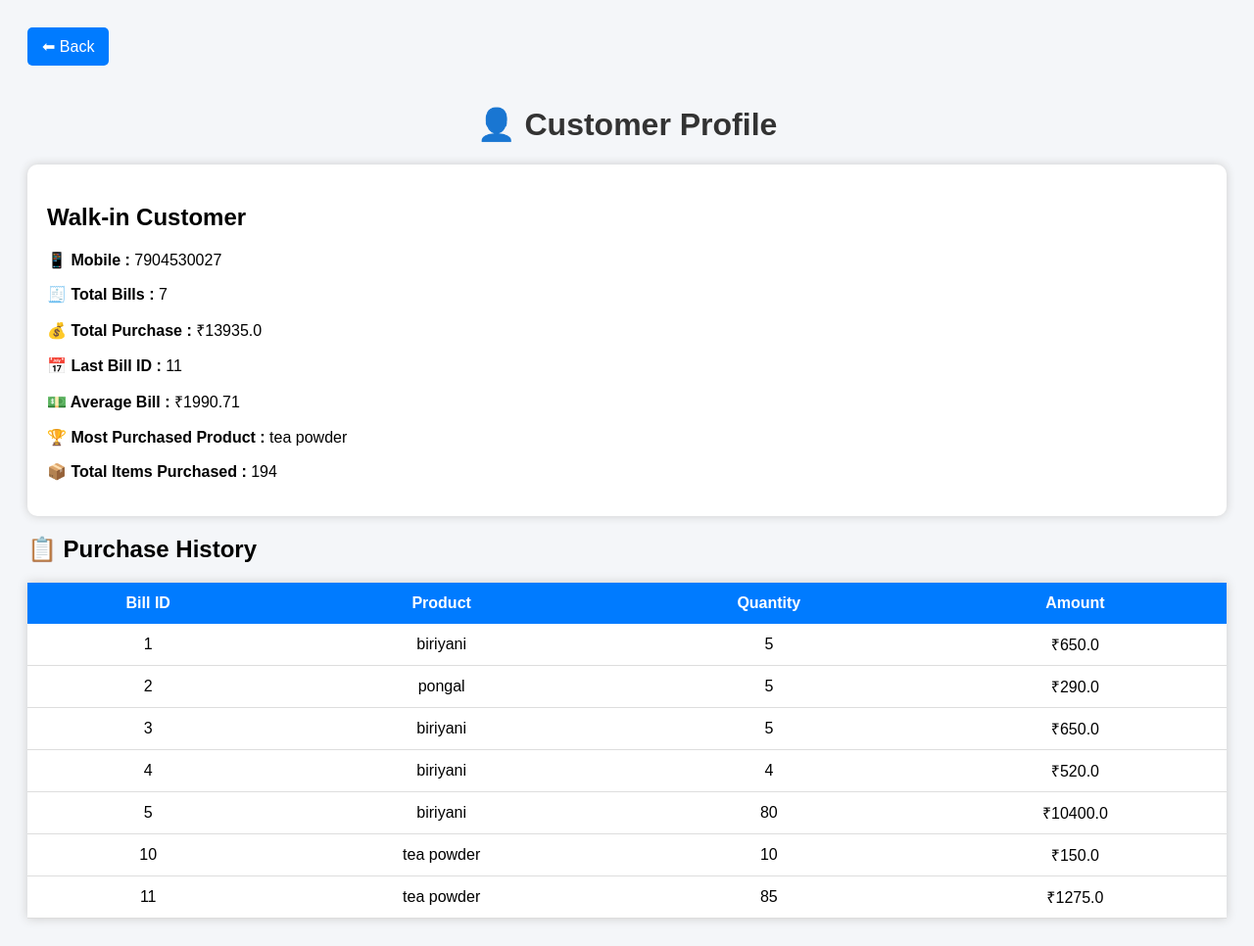
After one commit to aibusiness0630-founder/AI-Billing, a Flask app: page /customer/7904530027 in a window 1280 px wide. The commit adds this page. Shown: the whole page at 98% size. Run offline with Flask 3, Linux system fonts and the light colour scheme; data comes from the database, SQL or seed files in the repository; both versions use the stored data as it was after the commit.

Commit message:
Day 25: Added Customer Management and Customer Profile

```diff
--- a/app.py
+++ b/app.py
@@ -248,6 +248,64 @@ def history():
     bills = Bill.query.all()
     return render_template("history.html", bills=bills)
 
+@app.route("/customers")
+def customers():
+
+    customers = (
+        db.session.query(Bill.customer_name, Bill.mobile)
+        .distinct(Bill.mobile)
+        .all()
+    )
+
+    return render_template(
+        "customers.html",
+        customers=customers
+    )
+
+@app.route("/customer/<mobile>")
+def customer_profile(mobile):
+
+    bills = Bill.query.filter_by(mobile=mobile).all()
+
+    if not bills:
+        return "Customer Not Found"
+
+    customer_name = bills[0].customer_name
+
+    total_bills = len(bills)
+    total_purchase = sum(bill.total for bill in bills)
+
+    last_purchase = max(bills, key=lambda x: x.id)
+
+    average_bill = round(total_purchase / total_bills, 2) if total_bills else 0
+
+    product_count = {}
+    total_items = 0
+
+    for bill in bills:
+        total_items += bill.quantity
+
+        if bill.product in product_count:
+            product_count[bill.product] += bill.quantity
+        else:
+            product_count[bill.product] = bill.quantity
+
+    most_product = max(product_count, key=product_count.get)
+
+    return render_template(
+        "customer_profile.html",
+        customer_name=customer_name,
+        mobile=mobile,
+        bills=bills,
+        total_bills=total_bills,
+        total_purchase=total_purchase,
+        last_purchase=last_purchase,
+        average_bill=average_bill,
+        most_product=most_product,
+        total_items=total_items
+    )
+
+
 @app.route("/shop-settings", methods=["GET", "POST"])
 def shop_settings():
 
--- /dev/null
+++ b/templates/customer_profile.html
@@ -0,0 +1,110 @@
+<!DOCTYPE html>
+<html>
+<head>
+    <title>Customer Profile</title>
+
+    <style>
+        body{
+            font-family:Arial,sans-serif;
+            background:#f4f6f9;
+            padding:20px;
+        }
+
+        h1{
+            text-align:center;
+            color:#333;
+        }
+
+        .card{
+            background:white;
+            padding:20px;
+            border-radius:10px;
+            box-shadow:0 0 10px #ccc;
+            margin-bottom:20px;
+        }
+
+        table{
+            width:100%;
+            border-collapse:collapse;
+            background:white;
+            box-shadow:0 0 10px #ccc;
+        }
+
+        th{
+            background:#007bff;
+            color:white;
+            padding:12px;
+        }
+
+        td{
+            padding:10px;
+            text-align:center;
+            border-bottom:1px solid #ddd;
+        }
+
+        .btn{
+            display:inline-block;
+            margin-bottom:20px;
+            background:#007bff;
+            color:white;
+            padding:10px 15px;
+            text-decoration:none;
+            border-radius:5px;
+        }
+    </style>
+
+</head>
+<body>
+
+<a href="/customers" class="btn">⬅ Back</a>
+
+<h1>👤 Customer Profile</h1>
+
+<div class="card">
+
+    <h2>{{ customer_name }}</h2>
+
+    <p><b>📱 Mobile :</b> {{ mobile }}</p>
+
+    <p><b>🧾 Total Bills :</b> {{ total_bills }}</p>
+
+    <p><b>💰 Total Purchase :</b> ₹{{ total_purchase }}</p>
+
+    <p><b>📅 Last Bill ID :</b> {{ last_purchase.id }}</p>
+
+    <p><b>💵 Average Bill :</b> ₹{{ average_bill }}</p>
+
+    <p><b>🏆 Most Purchased Product :</b> {{ most_product }}</p>
+
+    <p><b>📦 Total Items Purchased :</b> {{ total_items }}</p>
+
+</div>
+
+<h2>📋 Purchase History</h2>
+
+<table>
+
+<tr>
+    <th>Bill ID</th>
+    <th>Product</th>
+    <th>Quantity</th>
+    <th>Amount</th>
+</tr>
+
+{% for bill in bills %}
+
+<tr>
+
+    <td>{{ bill.id }}</td>
+    <td>{{ bill.product }}</td>
+    <td>{{ bill.quantity }}</td>
+    <td>₹{{ bill.total }}</td>
+
+</tr>
+
+{% endfor %}
+
+</table>
+
+</body>
+</html>
--- a/templates/index.html
+++ b/templates/index.html
@@ -56,6 +56,10 @@
     <button type="button">📊 Dashboard</button>
 </a>
 <br><br>
+
+<a href="/customers">
+    <button type="button">👥 Customers</button>
+</a>
 
 <a href="/shop">
     <button type="button">⚙️ Shop Settings</button>
```
Also changed, not shown: templates/customers.html (added, +97 -0 lines), instance/billing.db, static/sales_chart.png, 1 other file.
